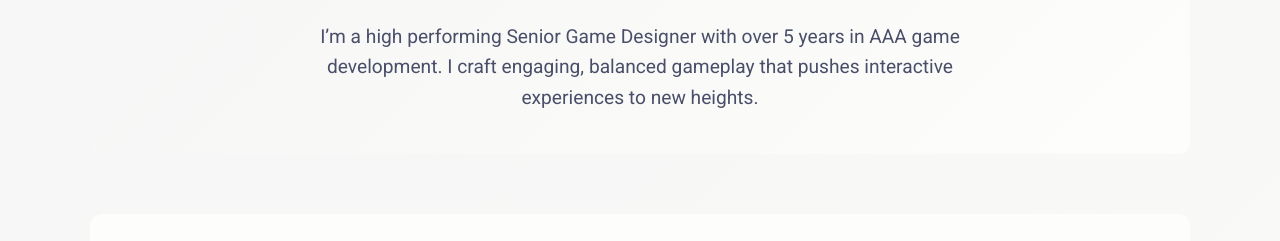
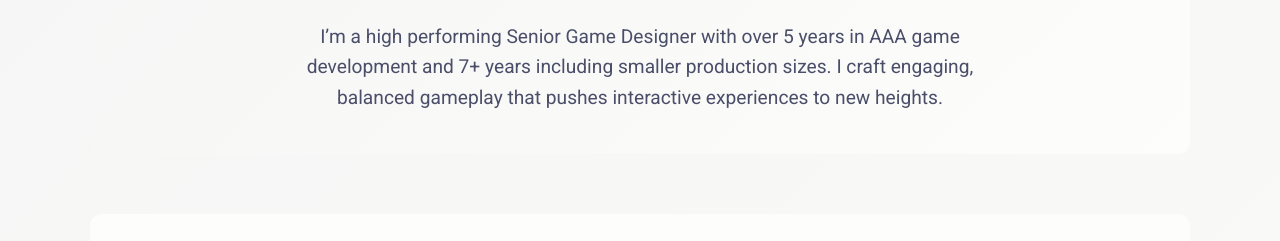
Before and after one commit to EmreBugday99/EmreBugday99.github.io, a plain HTML site: page index.html in a window 1280 px wide. Shown: the part 255-496 px from the top of the page. Drawn offline with Linux system fonts and the light colour scheme.

Commit message:
Time in industry updated

```diff
--- a/index.html
+++ b/index.html
@@ -349,7 +349,7 @@
 
     <section id="about">
         <h2>About Me</h2>
-        <p>I’m a high performing Senior Game Designer with over 5 years in AAA game development. I craft engaging, balanced gameplay that pushes interactive experiences to new heights.</p>
+        <p>I’m a high performing Senior Game Designer with over 5 years in AAA game development and 7+ years including smaller production sizes. I craft engaging, balanced gameplay that pushes interactive experiences to new heights.</p>
     </section>
 
     <section id="why-hire">
```
